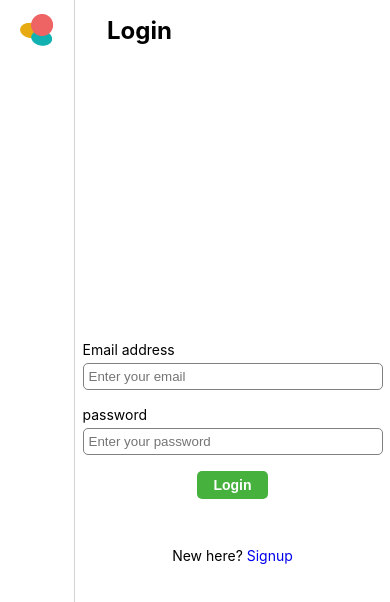
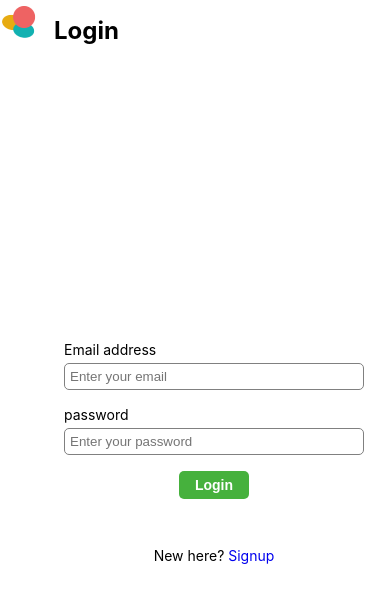
Before and after one commit to binodswain/defaai, a React (Create React App) app: page /login in a window 390 px wide. Shown: the top 602 px of the page. Built offline with nearby package versions, Linux system fonts and the light colour scheme.

Commit message:
style: add viewport mixin for responsiveness

```diff
--- /dev/null
+++ b/src/assets/styles/_mixins.scss
@@ -0,0 +1,17 @@
+@mixin viewport($media) {
+    @if $media == small {
+        @media only screen and (max-width: 600px) {
+            @content;
+        }
+    } @else if $media == medium {
+        @media only screen and (max-width: 1023px) {
+            @content;
+        }
+    } @else if $media == large {
+        @content;
+    } @else if $media == xlarge {
+        @media only screen and (min-width: 1442px) {
+            @content;
+        }
+    }
+}
--- a/src/components/button/Button.module.scss
+++ b/src/components/button/Button.module.scss
@@ -4,6 +4,7 @@
     border-radius: 5px;
     font-weight: bold;
     font-size: 14px;
+    cursor: pointer;
 }
 
 .primary {
--- a/src/features/account/account.module.scss
+++ b/src/features/account/account.module.scss
@@ -1,3 +1,5 @@
+@use '../../assets/styles/mixins' as *;
+
 .header {
     display: flex;
     justify-content: space-between;
@@ -81,6 +83,11 @@
             width: 50%;
             padding-right: 2rem;
             padding-bottom: 1rem;
+            @include viewport(small) {
+                width: 100%;
+                padding-right: 0;
+            }
+
             label {
                 display: block;
                 font-size: 16px;
@@ -169,6 +176,7 @@
         }
     }
 }
+
 .billing {
     margin-top: 2rem;
 
--- a/src/features/dashboard/dashboard.module.scss
+++ b/src/features/dashboard/dashboard.module.scss
@@ -1,11 +1,17 @@
+@use '../../assets/styles/mixins' as *;
+
 .header {
     display: flex;
     justify-content: space-between;
     align-items: center;
     padding: 20px 10px;
     margin-bottom: 2rem;
+    border-bottom: 1px solid #e5e5e5;
 
-    border-bottom: 1px solid #e5e5e5;
+    @include viewport(medium) {
+        flex-direction: column;
+        align-items: flex-start;
+    }
 
     &__left {
         display: flex;
@@ -16,6 +22,9 @@
     &__right {
         display: flex;
         align-items: center;
+        @include viewport(medium) {
+            margin-top: 1rem;
+        }
 
         button {
             &:not(:first-child) {
@@ -41,10 +50,7 @@
     grid-template-columns: repeat(auto-fit, minmax(300px, 1fr));
     grid-gap: 2rem;
 
-
-
     &__preview {
-
         &__wrapper {
             background-color: var(--surface1);
             padding: 1rem;
@@ -102,7 +108,7 @@
                 padding: 1rem;
                 cursor: pointer;
                 color: #a6a6a6;
-                font-weight: 500;
+                font-weight: 600;
 
                 &__selected {
                     color: var(--select-color);
@@ -153,13 +159,22 @@
                     background-color: var(--surface1);
                     padding: 13px;
                     border-radius: 0.5rem;
+                    border: 1px solid transparent;
+                }
+
+                &__selected {
+                    border-color: 1px solid var(--select-color);
+                    background-color: var(--surface2);
+                    color: var(--select-color);
+
+                    --selected : var(--select-color);
                 }
 
                 &__action {
-                    background-color: var(--select-color);
-                    border: none;
+                    background-color: var(--selected, #999999);
                     padding: 0.5rem;
                     border-radius: 50%;
+                    border: none;
 
 
                     svg {
@@ -199,6 +214,7 @@
                     color: grey;
                     font-weight: bold;
                     border: 1px solid transparent;
+                    cursor: pointer;
                 }
                 &__selected {
                     border: 1px solid var(--select-color);
--- a/src/index.scss
+++ b/src/index.scss
@@ -1,3 +1,5 @@
+@use './assets/styles/mixins' as *;
+
 :root {
   --surface1: #f4f4f4;
   --surface2: #ebf2ff;
@@ -36,22 +38,30 @@ html, body, #root {
   width: 100%;
   flex-direction: row;
 
-  > nav {
+  > nav.sidebar {
     border-right: 1px solid lightgray;
     height: 100%;
-    width: 75px;
+    width: 125px;
     display: flex;
     flex-direction: column;
     justify-content: space-between;
     align-items: center;
 
+    @include viewport(medium) {
+      width: 75px;
+    }
+
     ul {
       list-style: none;
 
       a {
-        padding: 0.5rem;
+        padding: 1rem;
         display: inline-block;
         margin-bottom: 1rem;
+
+        @include viewport(medium) {
+          padding: 0.5rem;
+        }
 
         .material-symbols-outlined {
           font-size: 35px;
@@ -91,4 +101,8 @@ html, body, #root {
   max-width: 1200px;
   padding: 0 2rem 0;
 
+  @include viewport(medium) {
+    padding: 0 1rem 0;
+  }
+
 }
```
